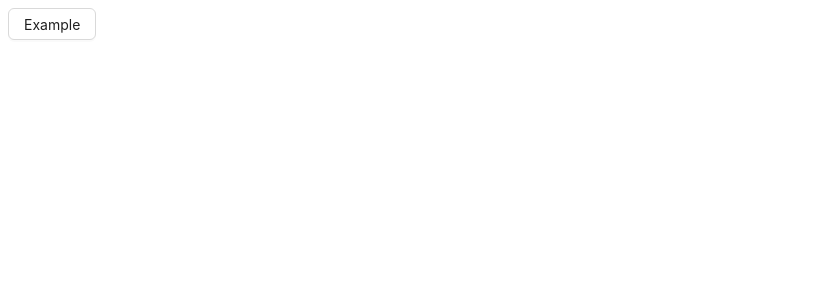
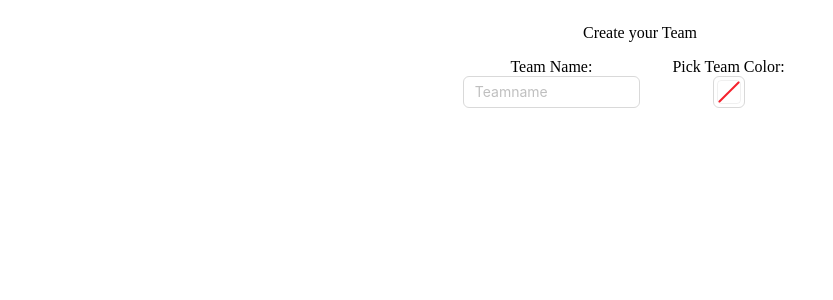
Before and after one commit to Lila-Kuhlt/mister-x, a React (Vite) app in the folder liberica/: page /create-team in a window 1280 px wide. Shown: the top 300 px of the page, without its empty margins (0-833 px from the left). Built offline with nearby package versions, Linux system fonts and the light colour scheme.

Commit message:
Add Create Team Component

```diff
--- /dev/null
+++ b/liberica/src/page/CreateTeam.css
@@ -0,0 +1,33 @@
+.createTeamBox {
+    display: flex;
+    flex-direction: column;
+    justify-content: center;
+    align-items: center;
+}
+
+.createTeamTitle {
+    display: block;
+}
+
+.adjustTeamBox {
+    display: flex;
+    flex-direction: row;
+    justify-content: center;
+    align-items: center;
+}
+
+.pickTeamColor {
+    display: flex;
+    flex-direction: column;
+    justify-content: center;
+    align-items: center;
+    width: 50%;
+}
+
+.teamName {
+    display: flex;
+    flex-direction: column;
+    justify-content: center;
+    align-items: center;
+    width: 50%;
+}
--- a/liberica/src/page/CreateTeam.tsx
+++ b/liberica/src/page/CreateTeam.tsx
@@ -1,9 +1,26 @@
-import { Button } from "antd";
+import { ColorPicker, Input,  } from "antd";
+import "./CreateTeam.css"
+import { useState } from "react";
 
 export function CreateTeam() {
+  const [teamName, setTeamName] = useState('');
+  const [color, setColor] = useState('#000000');
+
   return (
-    <div>
-      <Button>Example</Button>
+    <div className="createTeamBox">
+      <div className="createTeamTitle">
+        <p>Create your Team</p>
+      </div>
+      <div className="adjustTeamBox">
+        <div className="teamName">
+          <label> Team Name:</label>
+          <Input placeholder="Teamname" onChange={(e) => setTeamName(e.target.value)}></Input>
+        </div>
+        <div className="pickTeamColor">
+          <label> Pick Team Color:</label>
+          <ColorPicker onChange={(_, hex) => setColor(hex)}></ColorPicker>
+        </div>
+      </div>
     </div>
   );
 }
```
Also changed, not shown: 1 other file (tests, documents, lock files or other folders).
